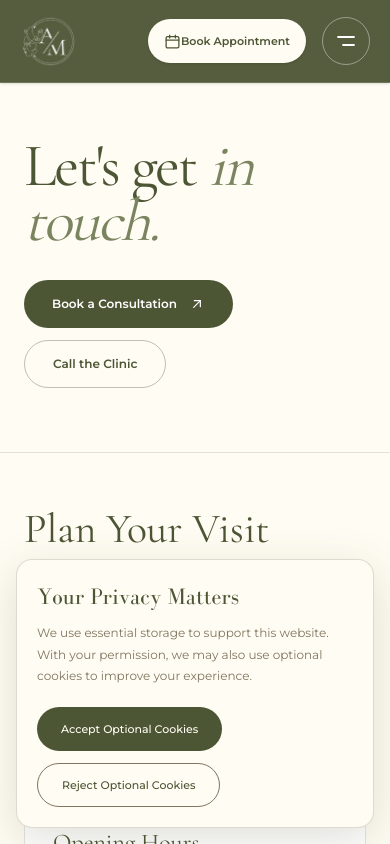
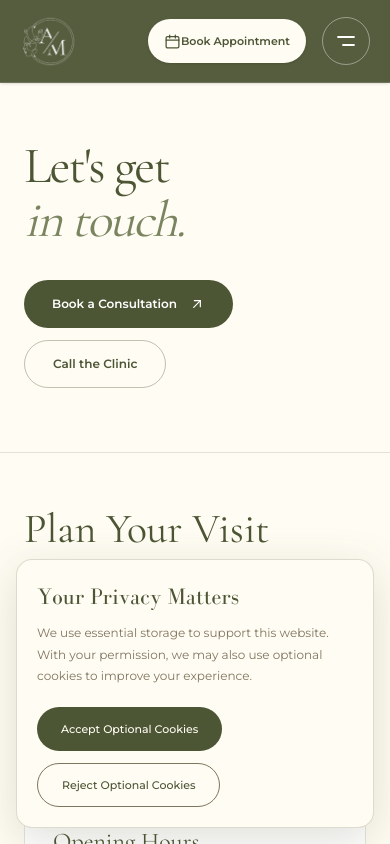
Before and after one commit to bettybeatrix/aesthera-mere, a Next.js app: page /contact in a window 390 px wide. Shown: the top 844 px of the page. Built offline with nearby package versions, Linux system fonts and the light colour scheme.

Commit message:
Fix contact heading spacing on mobile

```diff
--- a/app/contact/page.tsx
+++ b/app/contact/page.tsx
@@ -27,8 +27,8 @@ export default function ContactPage() {
         <section className="border-b border-[#80755F]/20 px-6 pb-16 pt-14 md:px-10 md:pb-24 md:pt-20">
           <div className="mx-auto max-w-[1180px]">
             <div>
-              <h1 className="font-seasons max-w-[720px] text-[clamp(3.8rem,8vw,7rem)] leading-[0.9] tracking-[-0.035em]">
-                Let&apos;s get <span className="italic text-[#7A8560]">in touch.</span>
+              <h1 className="font-seasons max-w-[720px] text-[clamp(3.2rem,10vw,7rem)] leading-[1.06] tracking-[-0.035em] sm:leading-[0.98]">
+                Let&apos;s get <span className="block italic text-[#7A8560] sm:inline">in touch.</span>
               </h1>
               <div className="mt-8 flex flex-wrap gap-3">
                 <BookingTrigger className="font-montserrat inline-flex min-h-12 items-center justify-center gap-3 rounded-full bg-[#4C5534] px-7 text-xs font-semibold text-white transition-colors hover:bg-[#35452F] focus-visible:outline-2 focus-visible:outline-offset-4 focus-visible:outline-[#4C5534]">
```
